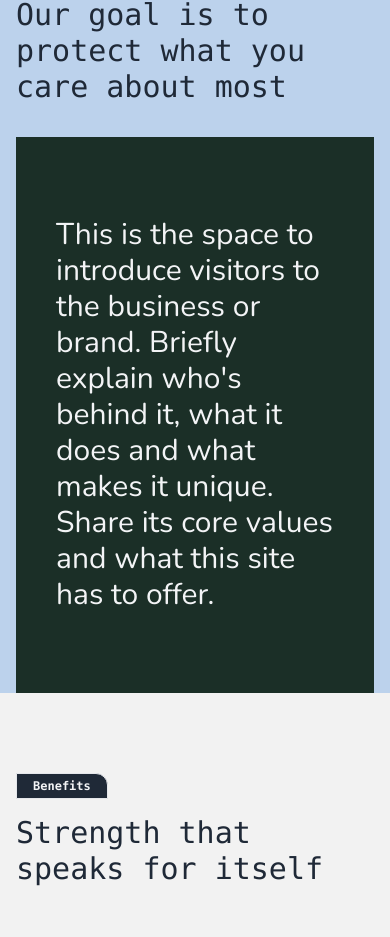
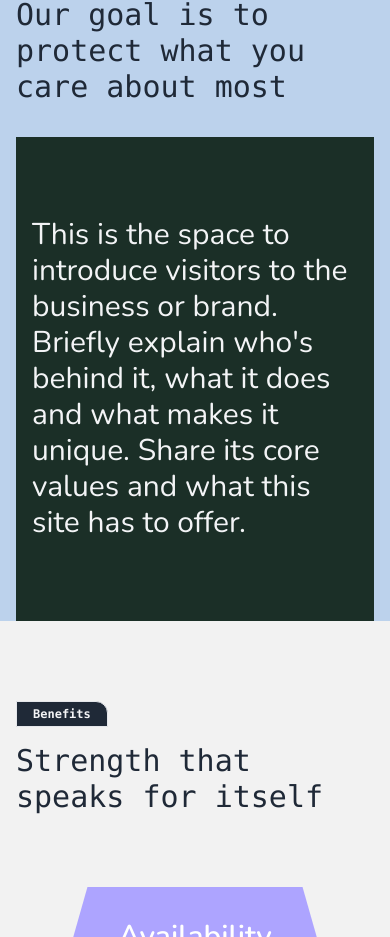
Before and after one commit to patrickashi/belsurance, a React (Create React App) app: page / in a window 390 px wide. Shown: the part 4196-5133 px from the top of the page. Built offline with nearby package versions, Linux system fonts and the light colour scheme.

Commit message:
new
add new

```diff
--- a/src/Components/Approach.jsx
+++ b/src/Components/Approach.jsx
@@ -10,8 +10,8 @@ const Approach = () => {
                 <h2 className="mt-4 mb-8 text-3xl md:text-4xl font-mono text-gray-800">Our goal is to protect what you care about most</h2>
             </div>
 
-            <div className="py-20 px-10 bg-[#1B2F27] text-gray-100 text-3xl  md:rounded-tr-[100px] ">
-                <p>
+            <div className="py-20 px-4 md:px-10 bg-[#1B2F27] text-gray-100 text-3xl  md:rounded-tr-[100px] ">
+                <p className="text-start">
                     This is the space to introduce visitors to the business or brand. Briefly explain who's behind it,
                     what it does and what makes it unique. Share its core values and what this site has to offer.
                 </p>
```
